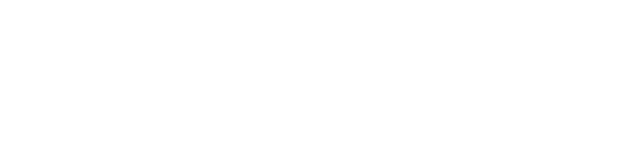
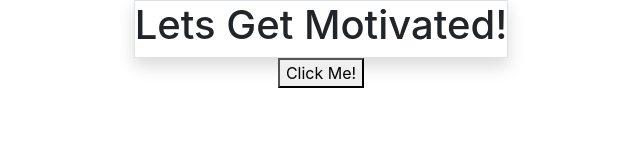
Before and after one commit to AnaCeprnja/motivationalQuoteGenerator, a website: page index.html in a window 1280 px wide. Shown: the whole page, without its empty margins (319-959 px from the left). Drawn offline with nearby package versions, Linux system fonts and the light colour scheme.

Commit message:
first setup

```diff
--- a/index.html
+++ b/index.html
@@ -9,7 +9,16 @@
 </head>
 
 <body>
-
+    <div class="container">
+        <div class="row flex-top justify-content-center">
+            <header class="border shadow">
+                <h1>Lets Get Motivated!</h1>
+            </header>
+        </div>
+        <div class="row flex-top justify-content-center">
+            <button id="button" class="btn-large new-quote-button" onClick="getQuote()">Click Me!</button>
+        </div>
+    </div>
 </body>
 
 </html>
--- /dev/null
+++ b/package.json
@@ -0,0 +1,5 @@
+{
+  "devDependencies": {
+    "lite-server": "^2.6.1"
+  }
+}
```
Also changed, not shown: 1 other file.
